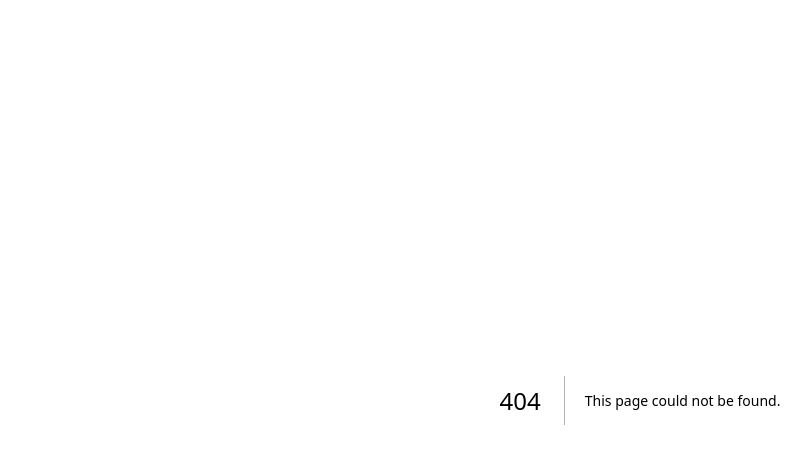
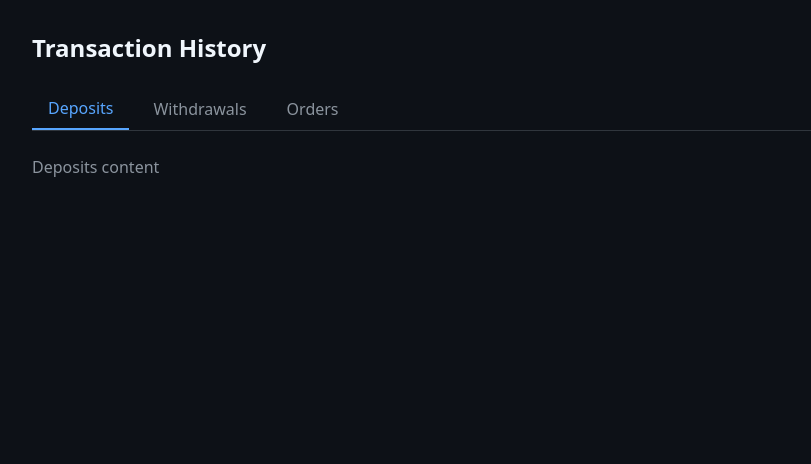
Before and after one commit to aspire-t/perpetual-exchange, a Next.js app in the folder frontend/: page /transactions in a window 1280 px wide. Before the commit this address had no page. Shown: the top 464 px of the page, without its empty margins (0-811 px from the left). Built offline with nearby package versions, Linux system fonts and the light colour scheme; what wagmi would draw is missing.

Commit message:
feat: create transaction history page with tab navigation
Add TransactionsPage component with three tabs (Deposits, Withdrawals, Orders)
and basic tab switching functionality.

```diff
--- /dev/null
+++ b/frontend/app/transactions/page.tsx
@@ -0,0 +1,72 @@
+'use client';
+
+import { useState } from 'react';
+
+type TabType = 'deposits' | 'withdrawals' | 'orders';
+
+export default function TransactionsPage() {
+  const [activeTab, setActiveTab] = useState<TabType>('deposits');
+
+  return (
+    <div className="min-h-screen bg-[var(--background-primary)]">
+      <main className="max-w-7xl mx-auto px-4 sm:px-6 lg:px-8 py-8">
+        <h1 className="text-2xl font-bold text-[var(--text-primary)] mb-6">
+          Transaction History
+        </h1>
+
+        {/* Tab Navigation */}
+        <div className="flex gap-2 mb-6 border-b border-[var(--border-default)]">
+          <button
+            onClick={() => setActiveTab('deposits')}
+            className={`px-4 py-2 font-medium transition-colors ${
+              activeTab === 'deposits'
+                ? 'text-[var(--accent-blue)] border-b-2 border-[var(--accent-blue)]'
+                : 'text-[var(--text-secondary)] hover:text-[var(--text-primary)]'
+            }`}
+          >
+            Deposits
+          </button>
+          <button
+            onClick={() => setActiveTab('withdrawals')}
+            className={`px-4 py-2 font-medium transition-colors ${
+              activeTab === 'withdrawals'
+                ? 'text-[var(--accent-blue)] border-b-2 border-[var(--accent-blue)]'
+                : 'text-[var(--text-secondary)] hover:text-[var(--text-primary)]'
+            }`}
+          >
+            Withdrawals
+          </button>
+          <button
+            onClick={() => setActiveTab('orders')}
+            className={`px-4 py-2 font-medium transition-colors ${
+              activeTab === 'orders'
+                ? 'text-[var(--accent-blue)] border-b-2 border-[var(--accent-blue)]'
+                : 'text-[var(--text-secondary)] hover:text-[var(--text-primary)]'
+            }`}
+          >
+            Orders
+          </button>
+        </div>
+
+        {/* Tab Content */}
+        <div>
+          {activeTab === 'deposits' && <DepositsTab />}
+          {activeTab === 'withdrawals' && <WithdrawalsTab />}
+          {activeTab === 'orders' && <OrdersTab />}
+        </div>
+      </main>
+    </div>
+  );
+}
+
+function DepositsTab() {
+  return <div className="text-[var(--text-secondary)]">Deposits content</div>;
+}
+
+function WithdrawalsTab() {
+  return <div className="text-[var(--text-secondary)]">Withdrawals content</div>;
+}
+
+function OrdersTab() {
+  return <div className="text-[var(--text-secondary)]">Orders content</div>;
+}
```
Also changed, not shown: 1 other file (tests, documents, lock files or other folders).
